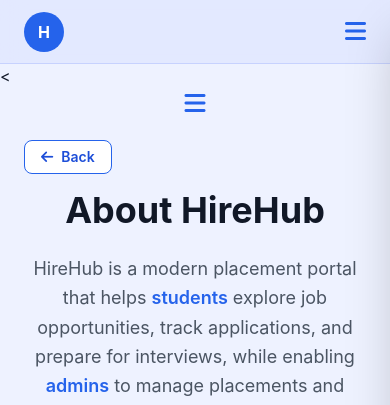
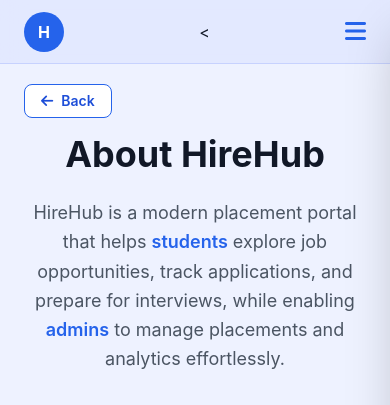
Before and after one commit to dg0682241-tech/placement-management-system, a Flask app: page /about in a window 390 px wide. Shown: the top 405 px of the page. Run offline with Flask 3, Linux system fonts and the light colour scheme; some libraries are stand-ins or nearby versions.

Commit message:
base.html

```diff
--- a/templates/base.html
+++ b/templates/base.html
@@ -98,7 +98,7 @@ body {
         </div>
       </div>
     </div>
-    <!-- Mobile Menu Button -->
+<<!-- Mobile Menu Button (RIGHT SIDE) -->
 <button onclick="openMobileMenu()"
         class="md:hidden text-2xl text-blue-600">
   <i class="fa-solid fa-bars"></i>
@@ -106,12 +106,6 @@ body {
     {% endif %}
   </div>
 </nav>
-
-<<!-- Mobile Menu Button (RIGHT SIDE) -->
-<button onclick="openMobileMenu()"
-        class="md:hidden text-2xl text-blue-600">
-  <i class="fa-solid fa-bars"></i>
-</button>
 
 <!-- ================= MOBILE SIDE MENU ================= -->
 <div id="mobileMenu"
```
